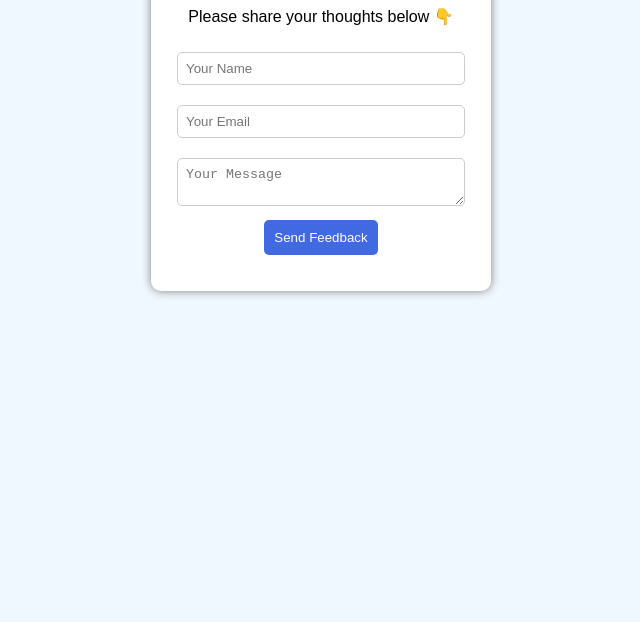
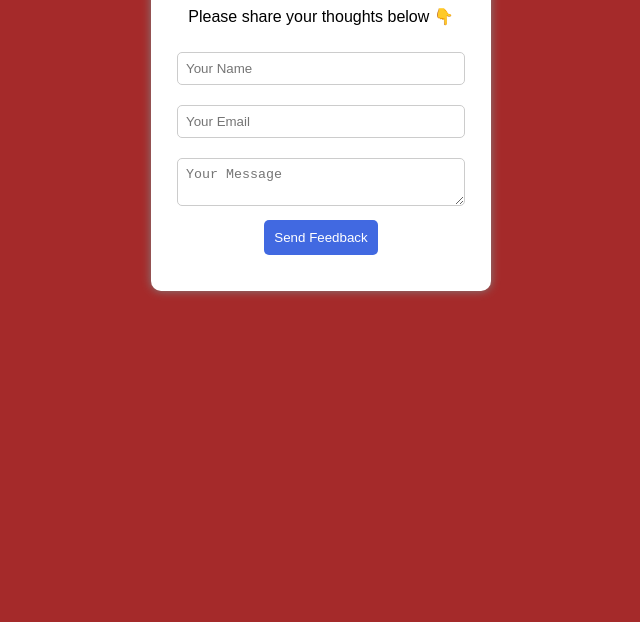
Before and after one commit to HolyGhostChase/TheChaseLuxury, a plain HTML site: page index.html in a window 1280 px wide. Shown: the part 178-800 px from the top of the page, without its empty margins (319-959 px from the left). Drawn offline with Linux system fonts and the light colour scheme.

Commit message:
Update style.css

```diff
--- a/style.css
+++ b/style.css
@@ -1,6 +1,6 @@
 body {
     font-family: sans-serif;
-    background: #f0f8ff;
+    background: brown;
     text-align: center;
     padding-top: 40px;
   }
```
